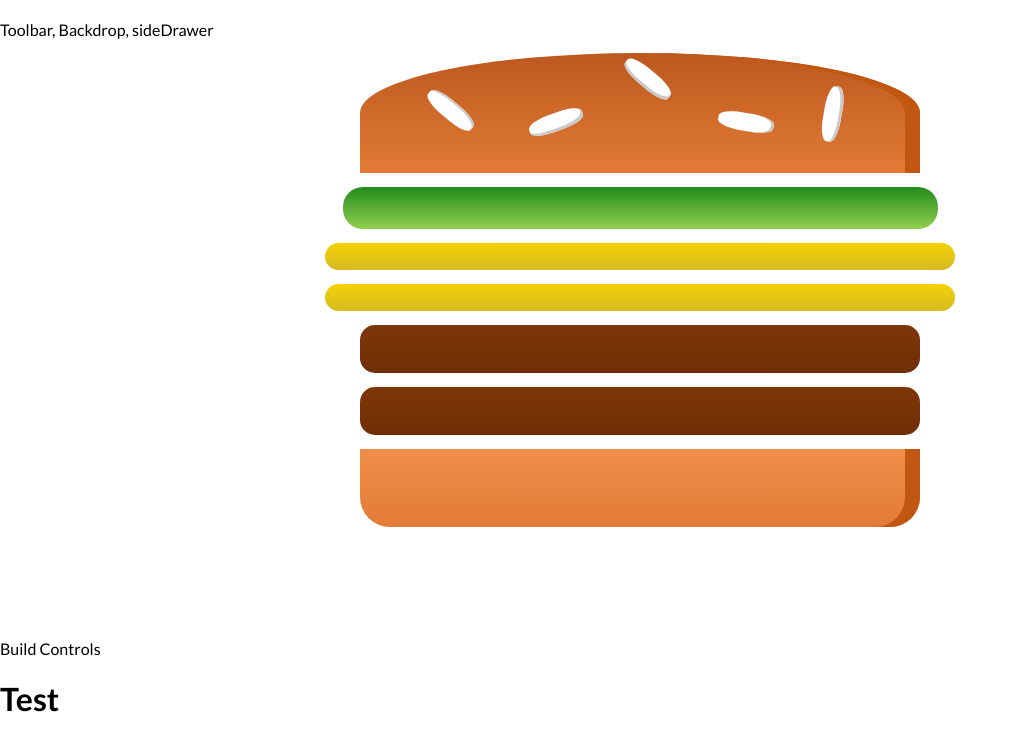
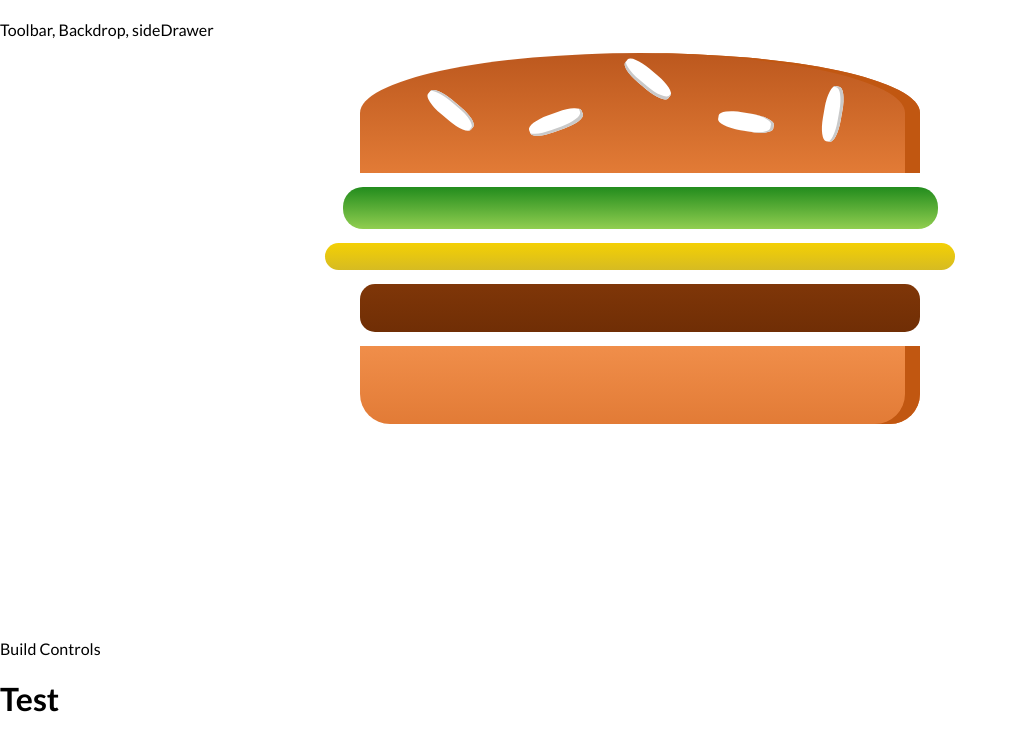
Before and after one commit to DzmitryDavid/burger-app, a React (Create React App) app: page / in a window 1280 px wide. Shown: the top 750 px of the page, without its empty margins (0-1018 px from the left). Built offline with nearby package versions, Linux system fonts and the light colour scheme.

Commit message:
add calculating ingredients dynamically

```diff
--- a/src/components/Burger/Burger.js
+++ b/src/components/Burger/Burger.js
@@ -3,16 +3,22 @@ import BurgerIngredient from '../Burger/BurgerIngredient/BurgerIngredient';
 import './Burger.scss';
 
 const Burger = (props) => {
+
   const transformedIngredients = Object.keys(props.ingredients).map((igKey) => {
     return [...Array(props.ingredients[igKey])].map((_, ind) => {
       return <BurgerIngredient key={igKey + ind} type={igKey}/>
     })
-  })
+  }).reduce((arr, el) => {
+    return arr.concat(el)
+  }, [])
+
+
+
   console.log(transformedIngredients);
   return (
     <div className="Burger">
       <BurgerIngredient type="bread-top"/>
-      {transformedIngredients}
+      {(transformedIngredients.length === 0) ? "Please start adding ingredients" : transformedIngredients }
       <BurgerIngredient type="bread-bottom"/>
     </div>
   )
--- a/src/containers/BurgerBuilder/BurgerBuilder.js
+++ b/src/containers/BurgerBuilder/BurgerBuilder.js
@@ -5,8 +5,8 @@ class BurgerBuilder extends Component {
   state = {
     ingredients: {
       salad: 1,
-      cheese: 2,
-      meat: 2,
+      cheese: 1,
+      meat: 1,
       bacon: 1
     }
 
```
